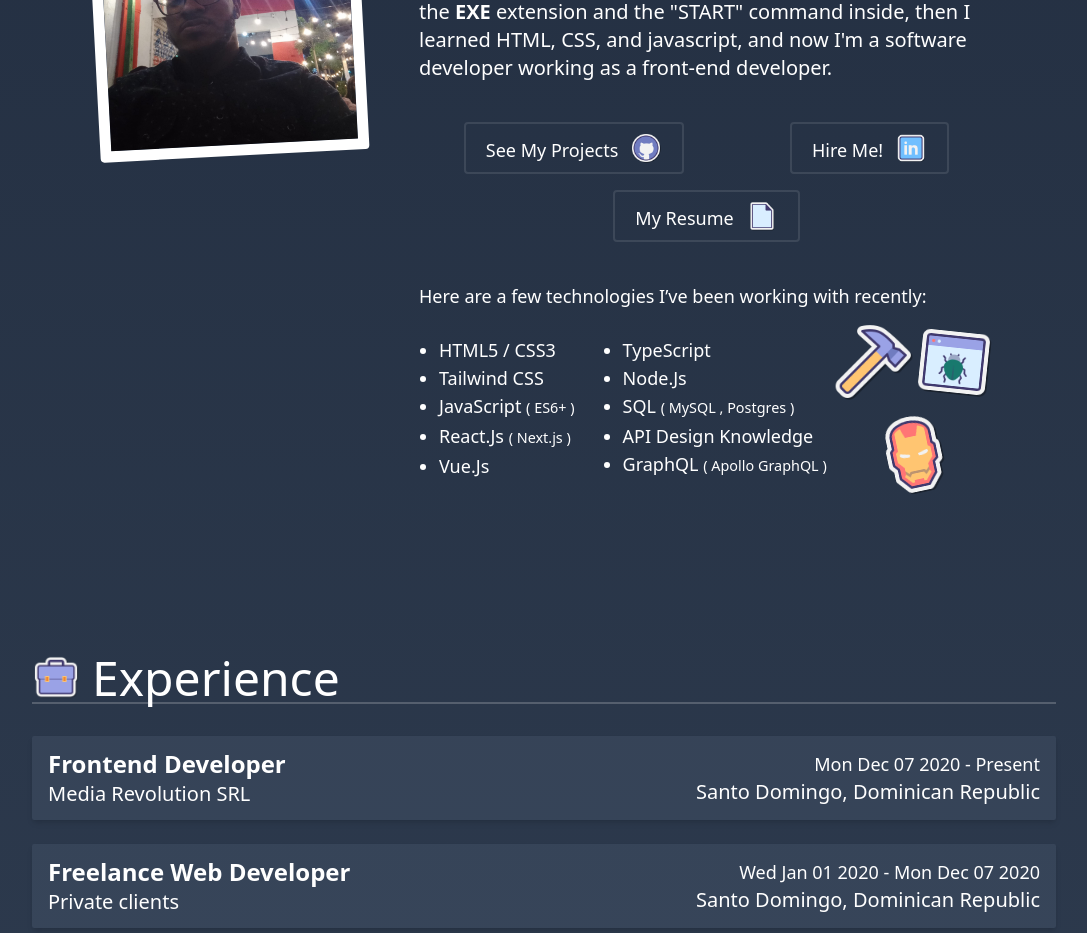
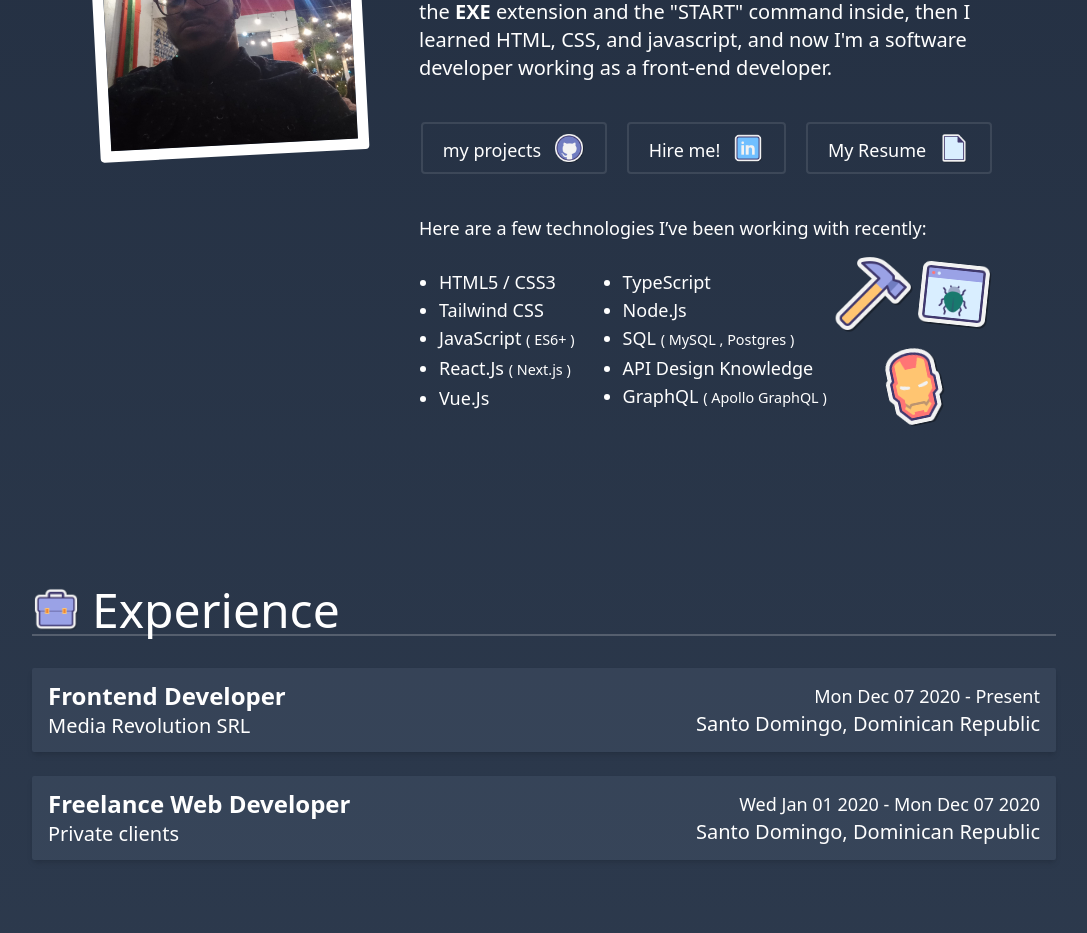
Before and after one commit to samueldlacruz/my-portfolio, a React (Vite) app: page / in a window 1280 px wide. Shown: the part 980-1913 px from the top of the page, without its empty margins (96-1183 px from the left). Built offline with nearby package versions, Linux system fonts and the light colour scheme; a web font is replaced by a local one.

Commit message:
fix: fixed typo in experiences

```diff
--- a/src/App.tsx
+++ b/src/App.tsx
@@ -15,14 +15,14 @@ function App() {
   const userInfo = useGetProfileData(["user"])
   const appConfig = useGetProfileData(["app"])
 
-  const userExperinces: IExperience[] = useGetProfileData(["experinces"]);
+  const userExperiences: IExperience[] = useGetProfileData(["experiences"]);
   const projects: IProject[] = useGetProfileData(["projects"]);
 
   const externalLinks = () => {
 
     let externalLinkLabels: { [key: string]: string } = {
-      "github": "See My Projects",
-      "linkedin": "Hire Me!"
+      "github": "my projects",
+      "linkedin": "Hire me!"
     }
 
     let links = [{ label: "My Resume", iconSrc: fileIconSrc, href: userInfo.currinculumUrl }]
@@ -53,7 +53,7 @@ function App() {
         externalLinks={externalLinks()}
       />
 
-      <ExperienceBoard experiences={userExperinces} />
+      <ExperienceBoard experiences={userExperiences} />
 
       <ProjectsSection projects={projects} />
 
--- a/src/config/profile.json
+++ b/src/config/profile.json
@@ -70,7 +70,7 @@
             }
         ]
     },
-    "experinces": [
+    "experiences": [
         {
             "startDate": "2020-12-7",
             "company": "Media Revolution SRL",
```
